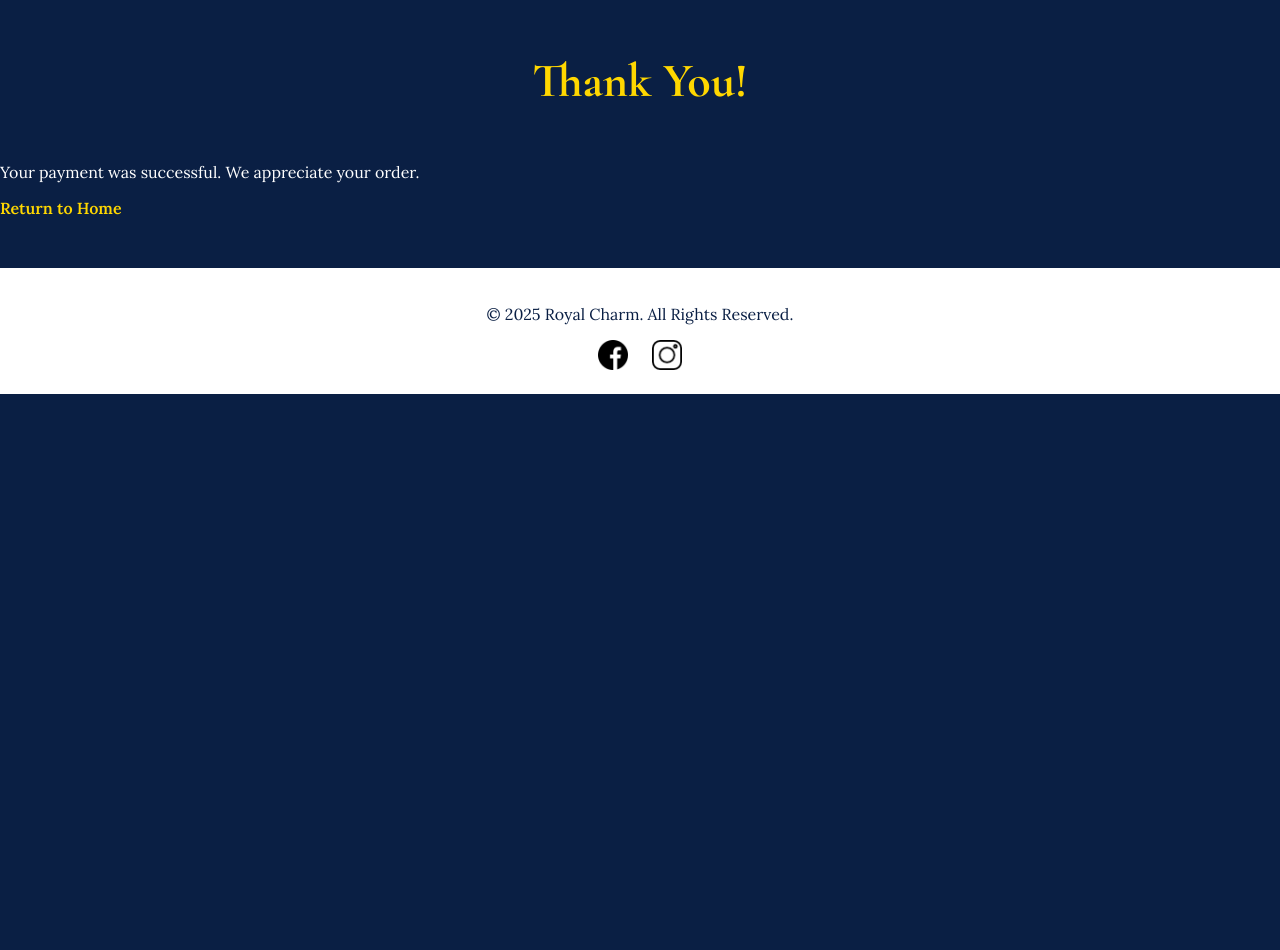
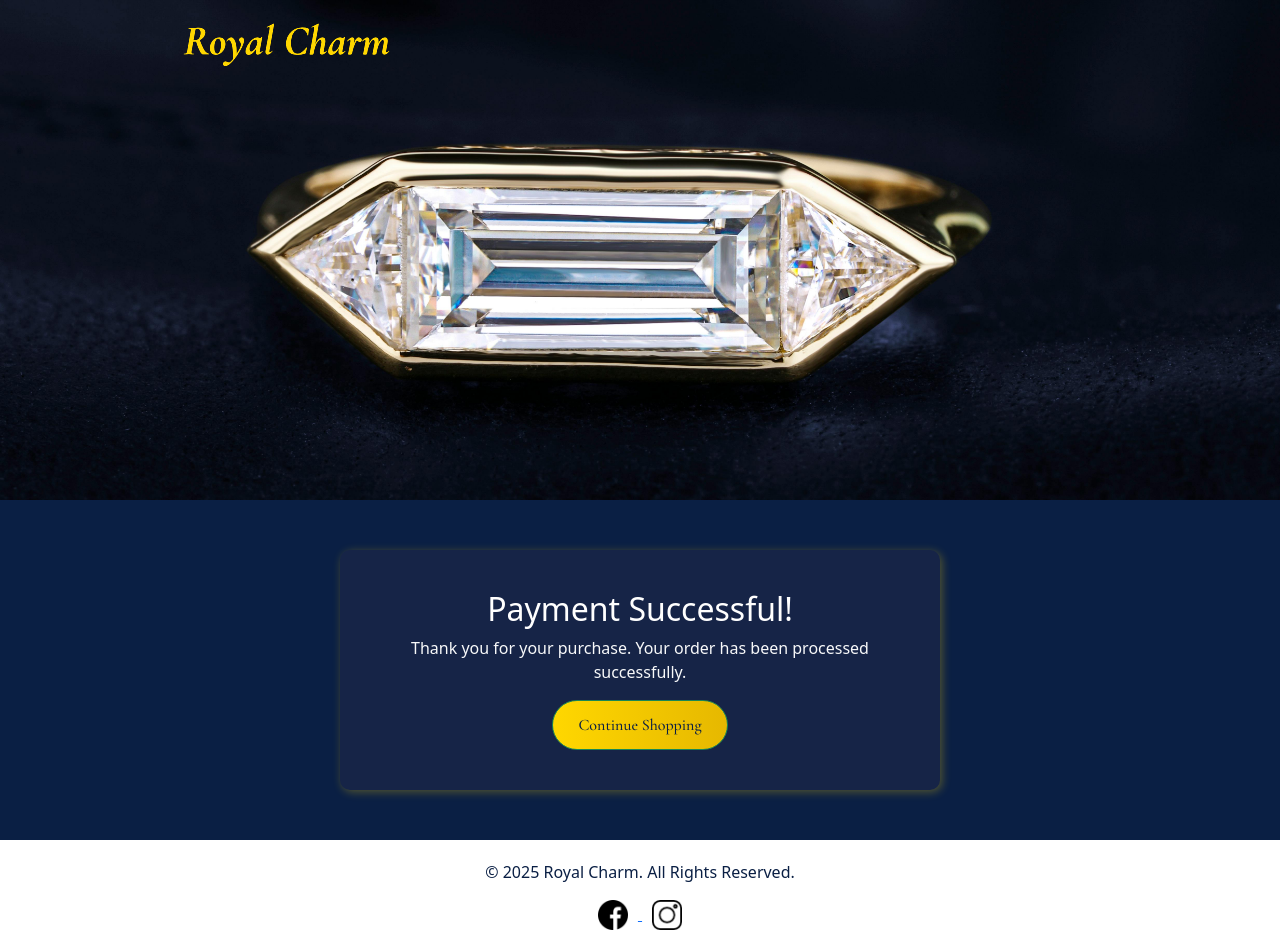
Before and after one commit to juliavolponi/RoyalCharm-ecommerce, a Django app: page /success/ in a window 1280 px wide. Before the commit the page ends 394 px from the top, so only its background shows below. Run offline with Django 5.2, Linux system fonts and the light colour scheme.

Commit message:
fixed checkout layout to look better for users

```diff
--- a/store/static/store/styles.css
+++ b/store/static/store/styles.css
@@ -519,6 +580,35 @@
 .social-link img:hover {
     transform: scale(1.2);
 }
+
+/* Payment Success Page Layout */
+.success-container {
+    background-color: #162447; /* Dark Navy */
+    color: white;
+    padding: 40px;
+    border-radius: 10px;
+    margin: 50px auto;
+    max-width: 600px;
+    box-shadow: 2px 2px 10px rgba(255, 215, 0, 0.3);
+}
+
+/*  "Continue Shopping" Button */
+.success-container .btn {
+    font-family: 'Cormorant Garamond', serif;
+    background: linear-gradient(to right, #FFD700, #e6b800);
+    color: #0a1f44;
+    padding: 12px 25px;
+    border-radius: 30px;
+    font-size: 1rem;
+    transition: 0.3s;
+}
+
+.success-container .btn:hover {
+    background: linear-gradient(to right, #e6b800, #cfa400);
+    transform: scale(1.05);
+    text-decoration: none;
+}
+
 
 
 
--- a/store/templates/store/success.html
+++ b/store/templates/store/success.html
@@ -7,12 +7,26 @@
     <meta name="viewport" content="width=device-width, initial-scale=1.0">
     <title>Payment Successful - Royal Charm</title>
     <link rel="stylesheet" href="{% static 'store/styles.css' %}">
+    <!-- Bootstrap -->
+    <link href="https://cdn.jsdelivr.net/npm/bootstrap@5.3.0/dist/css/bootstrap.min.css" rel="stylesheet">
 </head>
 <body>
-    <h1>Thank You!</h1>
-    <p>Your payment was successful. We appreciate your order.</p>
 
-    <a href="/">Return to Home</a>
+    <!-- Navbar -->
+    <nav class="navbar navbar-expand-lg">
+        <div class="container-fluid d-flex justify-content-between align-items-center">
+            <a class="navbar-brand" href="{% url 'product_list' %}">
+                <img src="{% static 'store/logo.png' %}" alt="Royal Charm Logo" height="50">
+            </a>
+        </div>
+    </nav>
+
+    <!-- Success Message Section -->
+    <div class="success-container text-center">
+        <h2 class="text-gold">Payment Successful!</h2>
+        <p class="text-light">Thank you for your purchase. Your order has been processed successfully.</p>
+        <a href="{% url 'product_list' %}" class="btn btn-success">Continue Shopping</a>
+    </div>
 
     <!-- Footer -->
     <footer class="footer">
@@ -20,13 +34,14 @@
             <p class="footer-text">&copy; 2025 Royal Charm. All Rights Reserved.</p>
             <div class="social-icons">
                 <a href="https://facebook.com" target="_blank" class="social-link">
-                <img src="{% static 'store/facebook-icon.png' %}" alt="Facebook">
+                    <img src="{% static 'store/facebook-icon.png' %}" alt="Facebook" width="32" height="32">
                 </a>
                 <a href="https://instagram.com" target="_blank" class="social-link">
-                <img src="{% static 'store/instagram-icon.png' %}" alt="Instagram">
+                    <img src="{% static 'store/instagram-icon.png' %}" alt="Instagram" width="32" height="32">
                 </a>
             </div>
         </div>
     </footer>
+
 </body>
 </html>
```
Also changed, not shown: other parts of store/static/store/styles.css (+64 -3 lines), db.sqlite3. Lines whose indentation alone changed are shown as unchanged.
